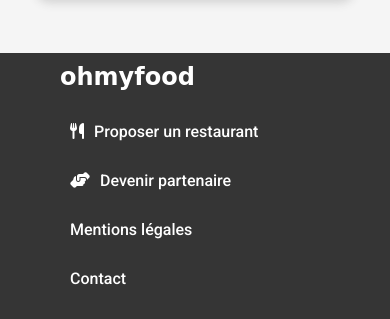
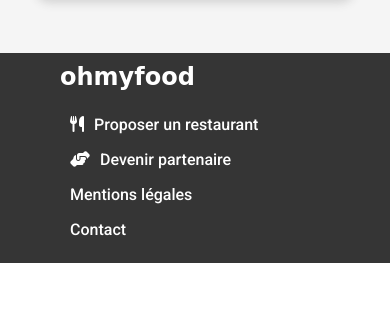
Before and after one commit to LEGENDFTNA/PasioTafili_3_01102021, a plain HTML site: page index.html in a window 390 px wide. Shown: the part 1831-2150 px from the top of the page. After the commit the page ends 2094 px from the top, so only its background shows below. Drawn offline with Linux system fonts and the light colour scheme; a web font is replaced by a local one.

Commit message:
modif sur le footer

```diff
--- a/style.css
+++ b/style.css
@@ -494,7 +494,9 @@ footer i {
     .liens nav ul {
         margin-left: 20px;
     }
-
+    .liens nav li {
+        margin: 8px 25px;
+    }
 
 }
 @media all and (min-width: 680px) and (max-width: 900px)/* tablette */
```
